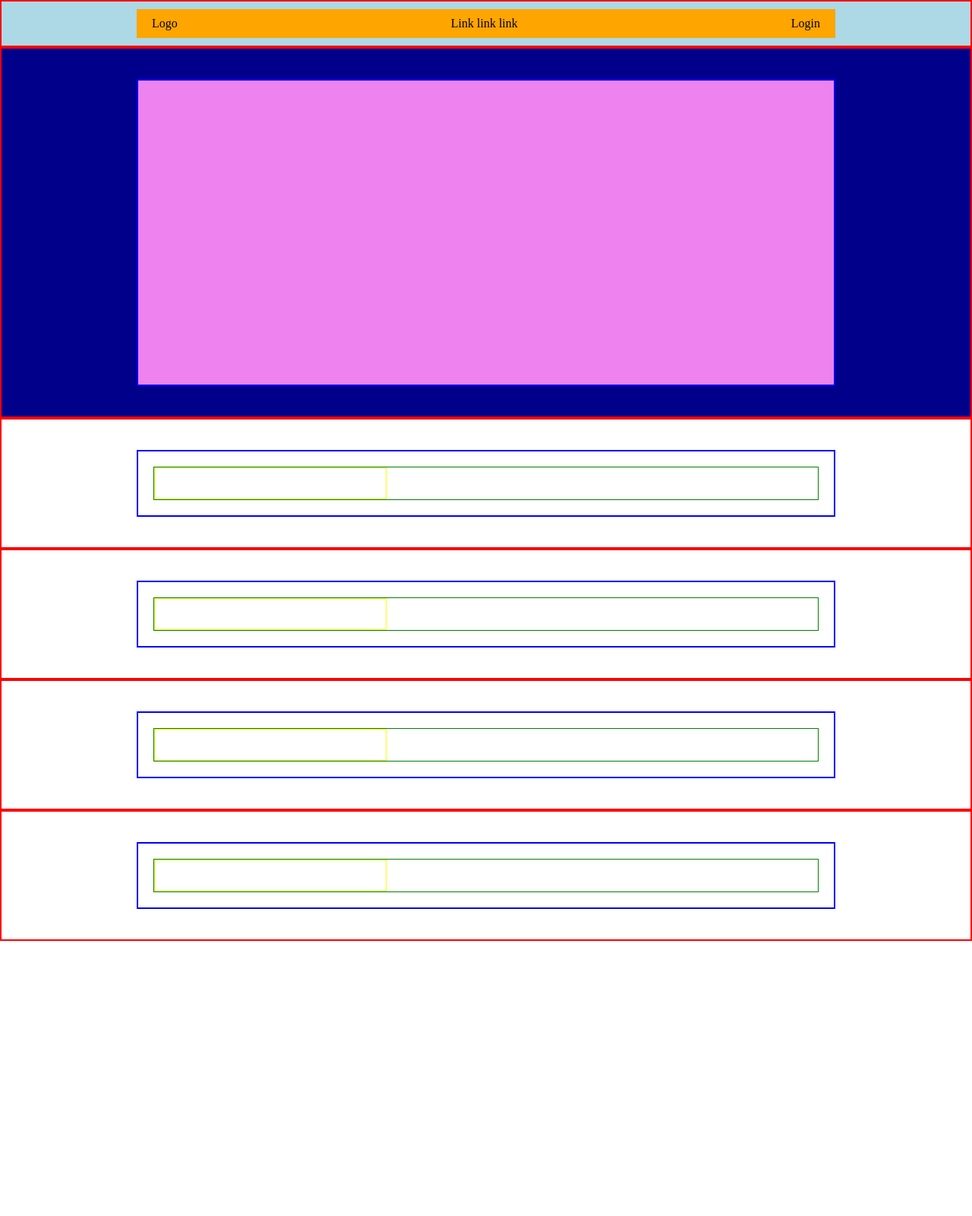
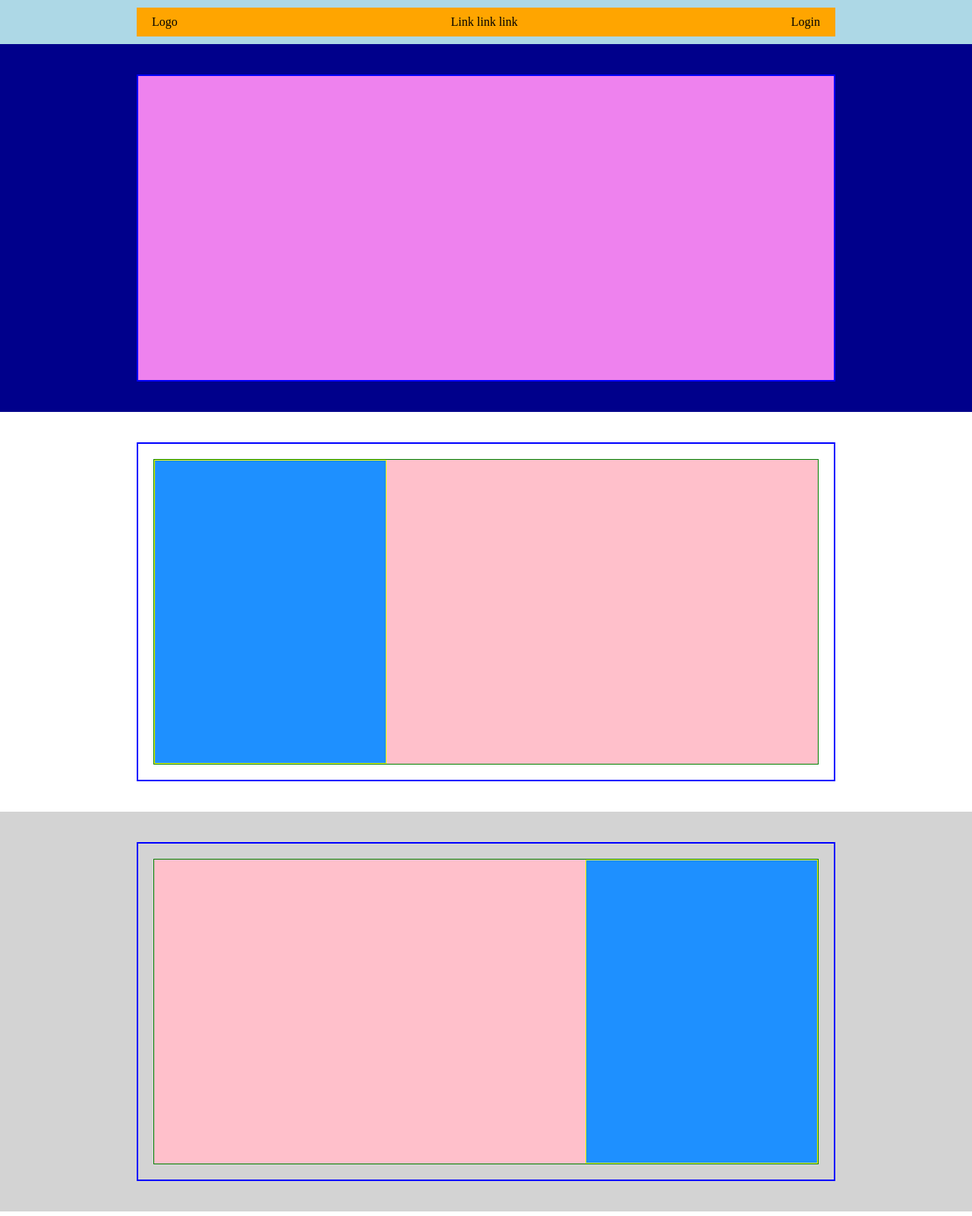
Before and after one commit to GabrieleCuccarini/htmlcss-discord, a plain HTML site: page discord.html in a window 1280 px wide. Shown: the top 1600 px of the page at 76% size. Before the commit the page ends 1238 px from the top, so only its background shows below. Drawn offline with Linux system fonts and the light colour scheme.

Commit message:
All done except section 5 and minor stuff

```diff
--- a/discord.css
+++ b/discord.css
@@ -5,17 +5,17 @@
 }
 
 
-.nav > section {
+.nav>section {
     padding: 10px 0;
 }
 
 section {
     padding: 40px 0;
-    border: 2px solid red;
+    /*border: 2px solid red;*/
 }
 
 .nav {
-    background-color: rgb(173,216,230);
+    background-color: rgb(173, 216, 230);
 }
 
 .container-head {
@@ -40,21 +40,58 @@ padding per poter visualizzare*/
     flex-basis: 25%;
 }*/
 
-.pink {
-    background-color:rgb(238,130,238);
+.purple {
+    background-color: rgb(238, 130, 238);
     padding: 200px 0;
 }
 
-.blue{
-    background-color: rgb(0,0,139);
+.blue {
+    background-color: rgb(0, 0, 139);
 }
 
+.green {
+    background-color: rgb(34, 139, 34);
+    padding: 300px 0;
+}
 
-/*Posso usare la proprietà even/odd
-per dare il background grey/white*/
+.teal {
+    background-color: rgb(30, 144, 255);
+}
+
+.pink {
+    background-color: rgb(255, 192, 203);
+    padding: 200px 0;
+}
+
+.black {
+    background-color: rgb(35, 39, 42);
+}
+
+.black>.container-lightteal {
+    width: 920px;
+    margin: 10px auto;
+    display: flex;
+    background-color: rgb(127, 255, 212);
+    justify-content: space-between;
+}
+
+a {
+    text-decoration: none;
+    color: black;
+}
+
+.footer-cont {
+    margin: 10px 0;
+    background-color: rgb(255, 182, 193);
+}
+
 .row {
     display: flex;
     border: 1px solid green;
+}
+
+.reverse {
+    flex-direction: row-reverse;
 }
 
 .col {
@@ -66,3 +103,7 @@ per dare il background grey/white*/
 .col-2 {
     flex-basis: 65%;
 }
+
+.grey {
+    background-color: rgb(211, 211, 211);
+}
--- a/discord.html
+++ b/discord.html
@@ -17,7 +17,7 @@
             <section>
                 <div class="container-head">
                     <div class="head-small">Logo</div>
-                    <div class="head-big">Link link link</div>
+                    <div class="head-big"><a href="#">Link link link</a></div>
                     <div class="head-small">Login</div>
                 </div>
             </section>
@@ -26,7 +26,7 @@
 
     <main>
         <section class="blue">
-            <div class="container pink">
+            <div class="container purple">
                 <!--<div class="row">
                     <div class="col"></div>
                     <div class="col-2"></div>
@@ -37,8 +37,17 @@
         <section>
             <div class="container">
                 <div class="row">
-                    <div class="col"></div>
-                    <div class="col-2"></div>
+                    <div class="col teal"></div>
+                    <div class="col-2 pink"></div>
+                </div>
+            </div>
+        </section>
+
+        <section class="grey">
+            <div class="container">
+                <div class="row reverse">
+                    <div class="col teal"></div>
+                    <div class="col-2 pink"></div>
                 </div>
             </div>
         </section>
@@ -46,32 +55,33 @@
         <section>
             <div class="container">
                 <div class="row">
-                    <div class="col"></div>
-                    <div class="col-2"></div>
+                    <div class="col teal"></div>
+                    <div class="col-2 pink"></div>
                 </div>
             </div>
         </section>
 
-        <section>
-            <div class="container">
-                <div class="row">
+        <section class="grey">
+            <div class="container green">
+                <!--<div class="row">
                     <div class="col"></div>
                     <div class="col-2"></div>
-                </div>
-            </div>
-        </section>
-
-        <section>
-            <div class="container">
-                <div class="row">
-                    <div class="col"></div>
-                    <div class="col-2"></div>
-                </div>
+                </div>-->
             </div>
         </section>
 
     </main>
 
+    <footer>
+        <div class="nav">
+            <section class="black">
+                <div class="container-lightteal">
+                    <div class="footer-cont">Logo</div>
+                    <div class="footer-cont">Bottone</div>
+                </div>
+            </section>
+        </div>
+    </footer>
 
 </body>
 
```
